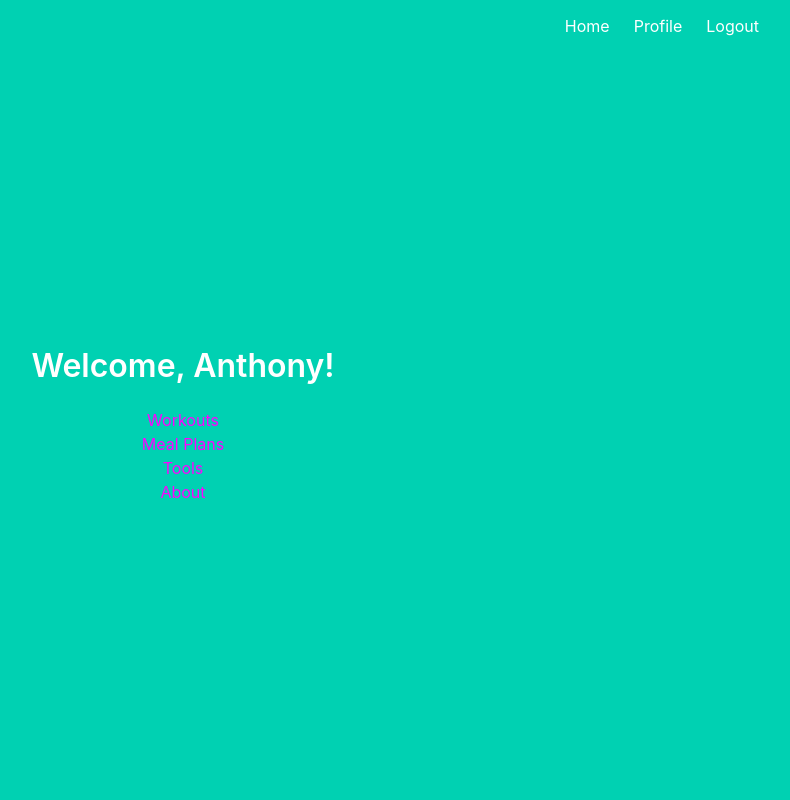
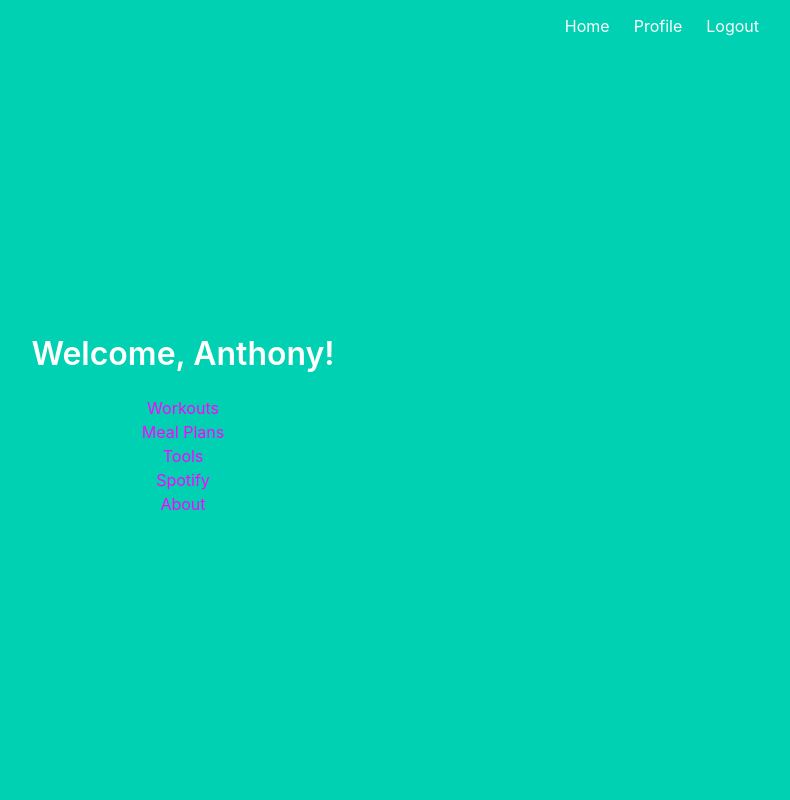
Before and after one commit to asharma16/CPSC466_Workout_App, a Flask app: page /profile in a window 1280 px wide. Shown: the whole page, without its empty margins (457-1247 px from the left). Run offline with Flask 2, Linux system fonts and the light colour scheme; a user stored in the database is signed in.

Commit message:
Update profile.html
Adding link to spotify

```diff
--- a/project/templates/profile.html
+++ b/project/templates/profile.html
@@ -12,6 +12,7 @@
       <li style="color:magenta;"><a href="/workouts">Workouts</a></li>
       <li style="color:magenta;"><a href="/meal_plans">Meal Plans</a></li>
       <li style="color:magenta;"><a href="/tools">Tools</a></li>
+      <li style="color:magenta;"><a href="/spotify">Spotify</a></li>
       <li style="color:magenta;"><a href="/about">About</a></li>
   </ul>
   </body>
```
